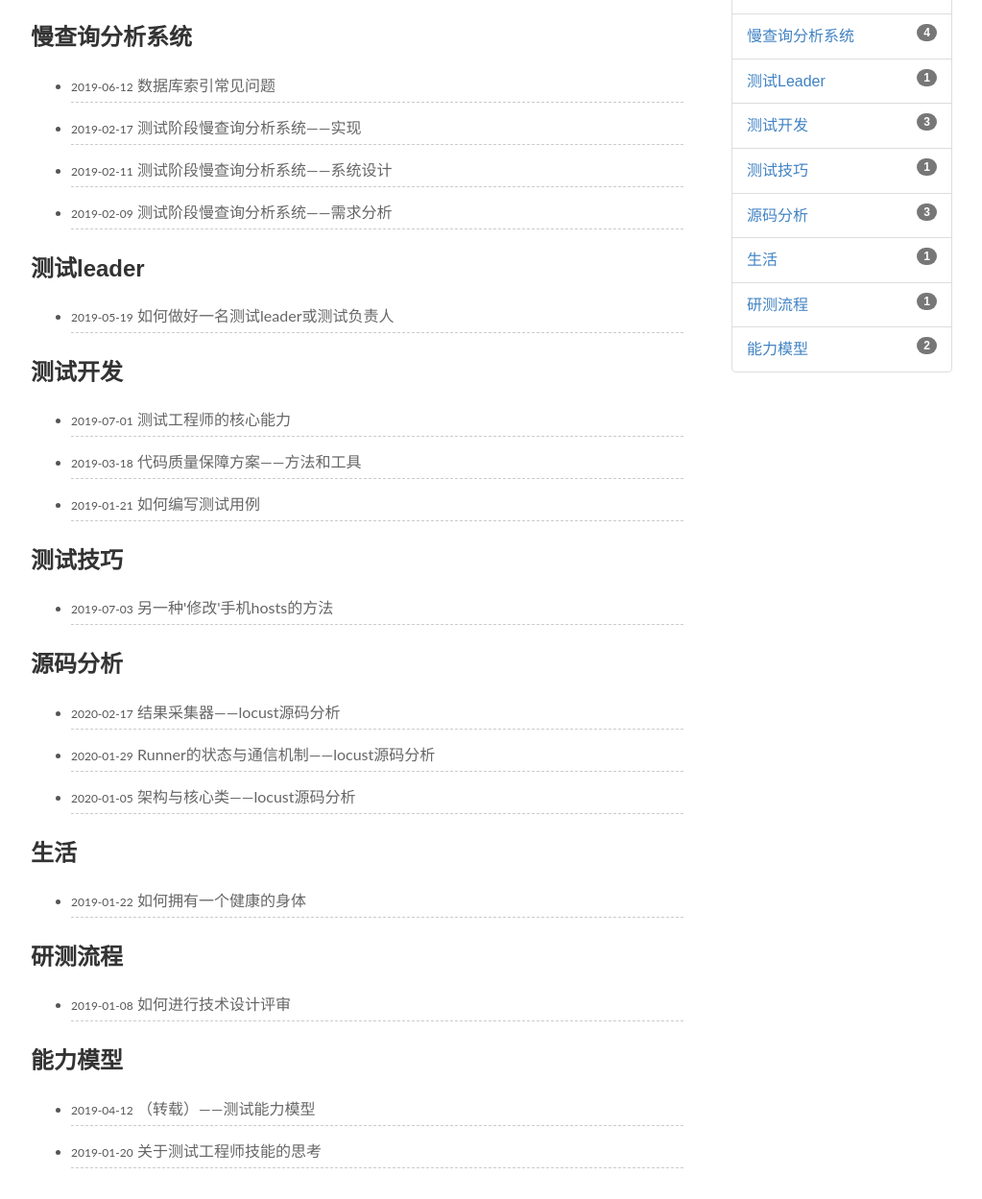
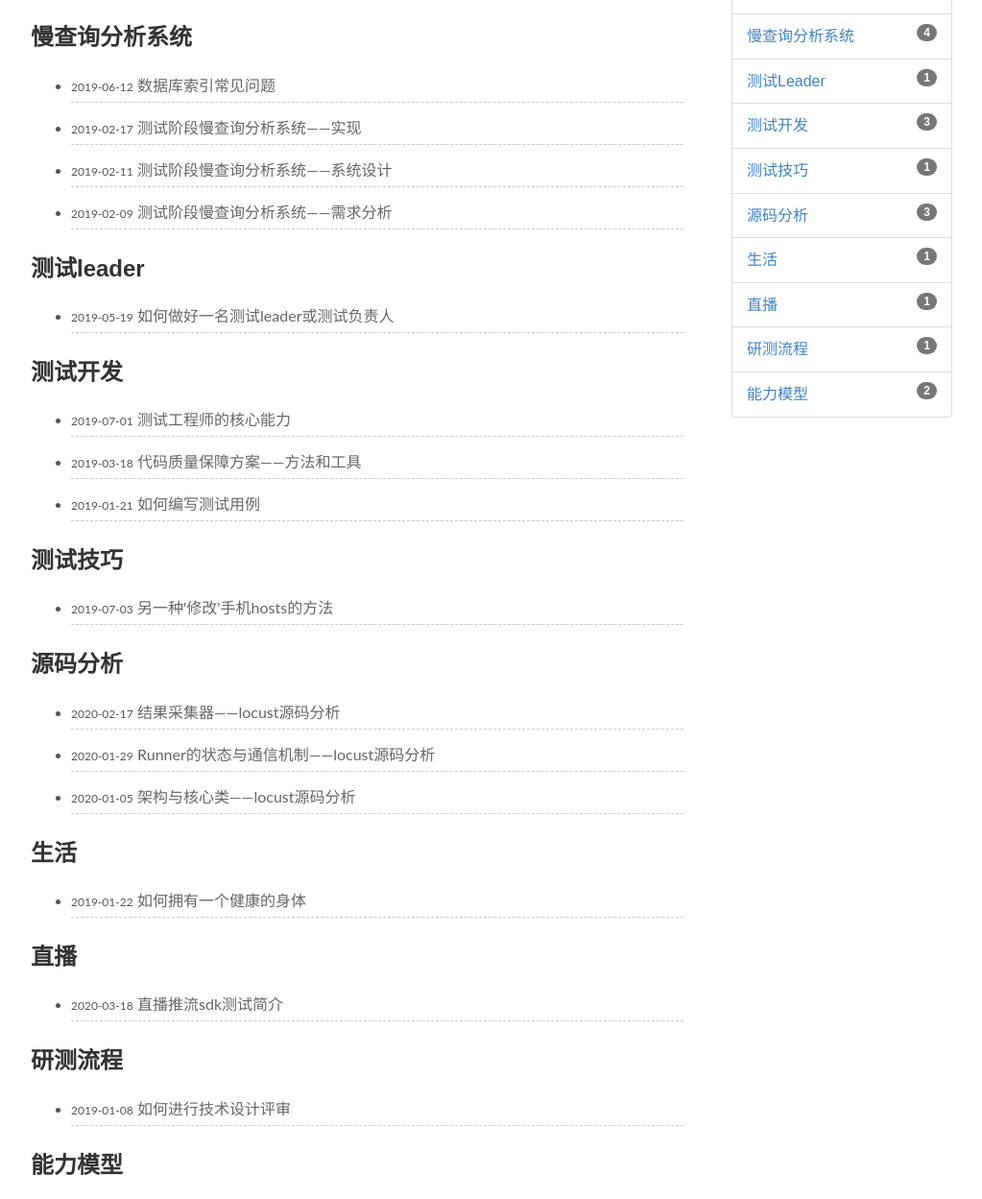
Before and after one commit to bugVanisher/bugVanisher.github.io, a Jekyll site: the page built from pages/categories.md, in a window 1280 px wide and 1400 px high, scrolled down 413 px, cut to the strip 0-1249 px from the top of the window. Shown: the whole strip at 96% size, without its empty margins (138-1161 px from the left). Built offline with Jekyll 4.4.1, drawn with Linux system fonts in a browser that asks for light colours; some of the changed lines change nothing that is shown.

Commit message:
complete

```diff
--- a/_posts/live-streaming/2020-03-18-live-pusher-sdk-test-in-a-nutshell.md
+++ b/_posts/live-streaming/2020-03-18-live-pusher-sdk-test-in-a-nutshell.md
@@ -4,7 +4,7 @@ title: 直播推流sdk测试简介
 categories: [直播]
 description: 介绍直播推流SDK相关测试内容和方法
 keywords: 直播SDK, 推流, 测试
-published: false
+published: true
 ---
 
 ## 前言
@@ -16,4 +16,50 @@ published: false
 ![](https://user-gold-cdn.xitu.io/2018/3/26/162601f0836f2cb7?imageView2/0/w/1280/h/960/format/webp/ignore-error/1)
 
 ## 测试内容
-...
+要实现一个直播推流端，需要实现采集-预处理-编码-传输，四个主要功能，所以测试也主要围绕这几个方面，所有的测试内容见如下图：
+
+![](http://processon.com/chart_image/5e68a3d4e4b0ee15dc01df23.png)
+
+### 一、调参测试
+这里原本应该是单元测试，但由于直播技术的特殊性，它跟硬件、网络强相关，除了逻辑控制，真正的结果往往都体现在网络、硬件输入输出。因此这里变形为调参测试，也叫方法API测试。对于推流端来说，实现的功能对应的API其实是类似的，比如推流基础接口包含：startPreview、stopPreview、startPush、stopPush;视频相关接口：setVideoQuality、switchCamera。首先要梳理清楚直播推流究竟包含哪些API，这些API对应的参数有哪些，比如设置不同的编码分辨率、视频的不同方向、前后置摄像头的切换等等。这里的调参测试可以理解成修改各个API的相关参数来进行测试，比较推荐的一个方式是通过编写一个Demo，使用推流SDK，修改API的参数来进行测试。
+
+在这个阶段需要重点关注在外层比较难设置的API参数，这样容易暴露更多的问题，另外需要关注基础性的一些参数，比如GOP、分辨率、帧率（fps），软硬编分别采用什么编码算法，视频profile、颜色格式。
+
+测试API可以参考，[腾讯移动直播SDK](https://cloud.tencent.com/document/product/454/34772)
+
+### 二、集成测试
+
+##### 1、Qos测试
+Qos-Quality of service，服务质量，在推流SDK中可以理解成一个动态优化器，使得SDK可以最大限度地利用当前带宽进行直播推流，当带宽受限的时候（表现为掉包或延时等），自动降低编码码率，使得观众可以观看更流畅；当带宽变得比较好时又可以升高编码码率，使用户可以观看更清晰的画面。那么如何测试？
+
+Qos测试非常依赖网络，而且逻辑实现上需要实时计算，因此除了代码review，还需要在关键的地方打印日志。网络模拟的工具可以使用：
+
+* 安卓- 腾讯WeTest出品的QNET
+* iOS- 使用自带的 Network Link Conditioner
+
+有条件的可以使用网络模拟损伤仪。
+
+##### 2、软硬编码测试
+我们都知道硬编的性能完爆软编，但是总有一些情况无法使用硬编，比如切App到后台，那么软编的性能能支撑吗？在没有编码优化之前，软编CPU使用率100%是很正常的事情，这时候研发会对编码进行优化。测试需要了解不同的音视频编码，确定视频软硬编（以h264为例）的画质级别（profile）和level分别使用什么，确定音频基本参数分别使用什么，是否需要保持一致，还是需要分别设置不同的配置，这些都需要考虑的。
+
+### 三、专项测试
+
+##### 1、美颜滤镜测试
+我们的美颜滤镜API其实就3个参数，美颜、亮度、红润，给用户就一个美颜百分比的调整条，我们需要找到最优的系数，使得美颜效果不至于太亮、美颜程度过高，这些很大程序需要人的主观感觉。
+
+##### 2、画质评估测试
+影响画质的因素有很多，关于画质也有很多常见的问题，[质量指标非常多](http://vq.kt.agh.edu.pl/metrics.html)，除了人肉去看，还可以使用工具去打分，相关的工具有 [VQ](http://vq.kt.agh.edu.pl/metrics.html) 和 [vmaf](https://github.com/Netflix/vmaf)
+
+这些工具的使用后面将会做专门介绍。
+
+##### 3、性能测试
+性能测试重点关注CPU使用率和内存使用率，建议使用专门的工具单独测试长时间直播的耗电量，是否容易出现内存泄露导致crash。
+
+##### 4、兼容性测试
+不同的操作系统、手机CPU类型需要尽量覆盖到，优先覆盖业务用户的主流机型。
+
+##### 5、打点上报测试
+事件触发是SDK必不可少的能力，在重要的事件发生后上报到服务端才能更好地定位和发现问题。可参考腾讯直播SDK的[错误码表](https://cloud.tencent.com/document/product/454/17246)
+
+
+以上便是推流SDK的测试内容，我相信随着测试的深入，在结合手工和代码review的基础上，引入和开发相应的工具，对很多指标的测试将会变得更精准和专业。
```
